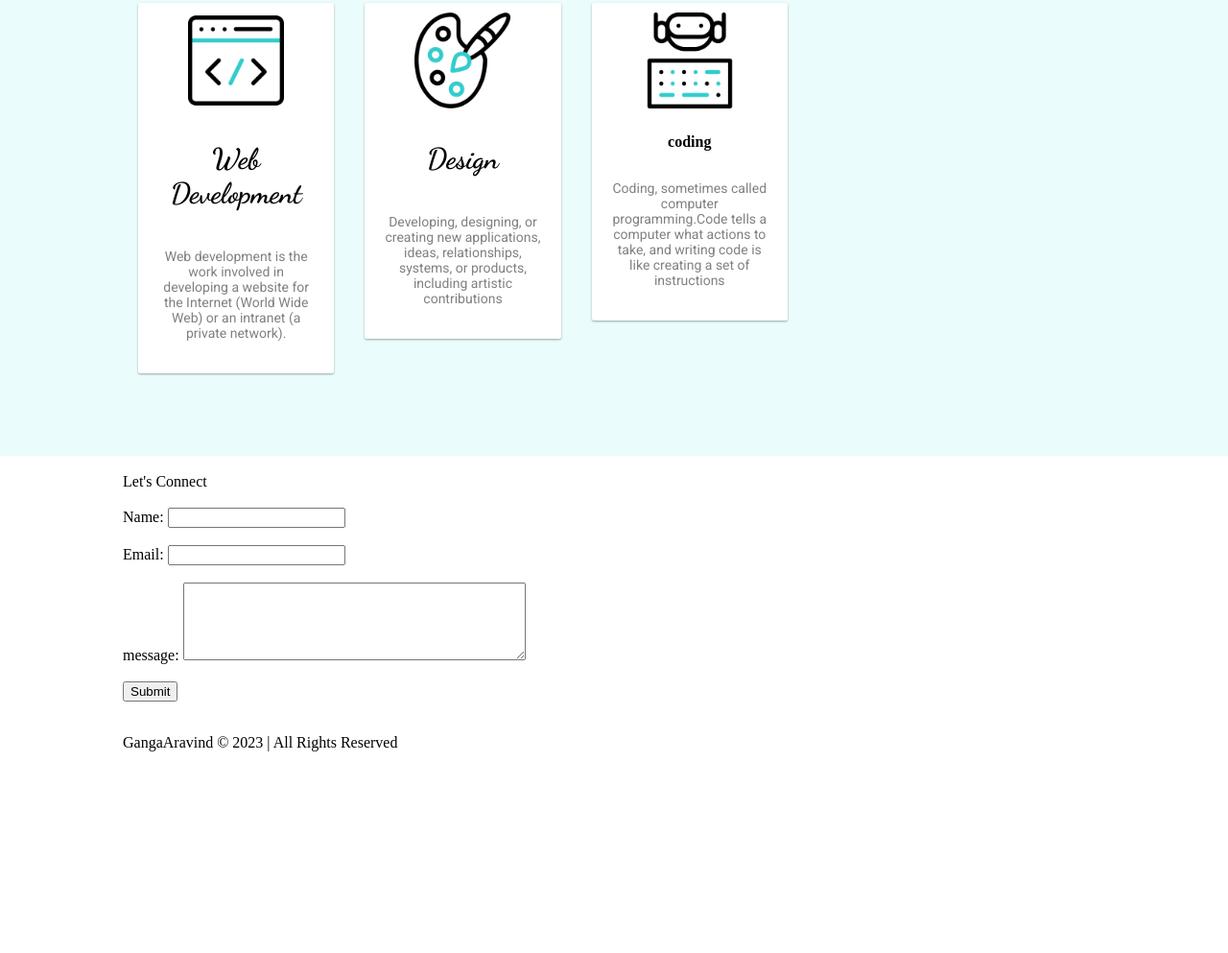
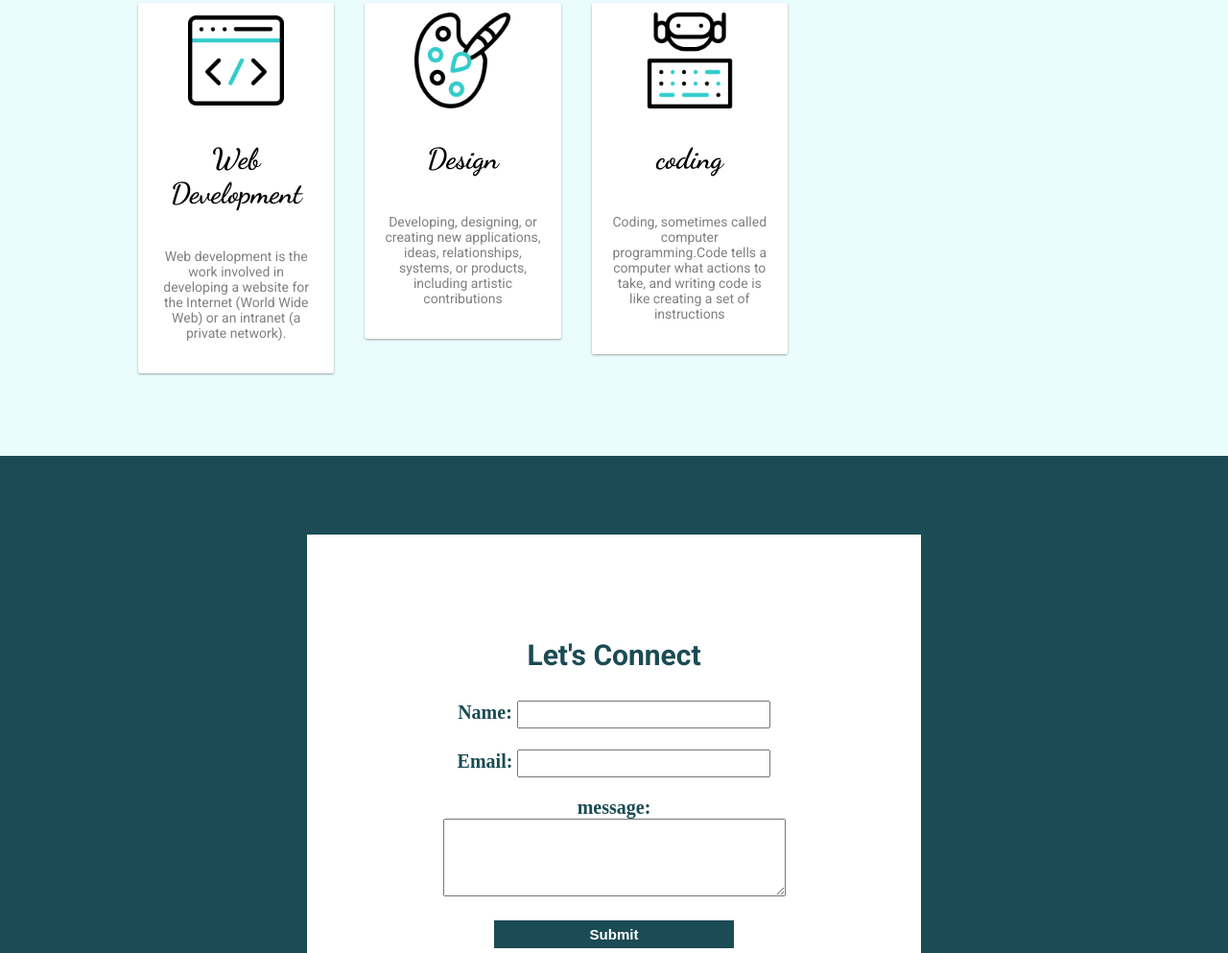
Before and after one commit to GangaAravind/Personal-Website, a plain HTML site: page index.html in a window 1280 px wide. Shown: the part 1341-2334 px from the top of the page at 96% size. Before the commit the page ends 2140 px from the top, so only its background shows below. Drawn offline with Linux system fonts and the light colour scheme.

Commit message:
Add files via upload

```diff
--- a/index.html
+++ b/index.html
@@ -68,34 +68,37 @@
                 <div class="box card card-1">
 
                         <img src="coding.png" alt="coding" height="100px" width="100px" >
-                        <h4>coding</h4>
+                        <h3>coding</h3>
                         <p>Coding, sometimes called computer programming.Code tells a computer what actions to take, and writing code is like creating a set of instructions</p>
 
 
                 </div>
                 </section>
+
+                <section style="background-color: #1b4b54;">
+                    <br>
                 <section id="forms">
                     <div class="container">
                         <br>
-            <h>Let's Connect</h>
+            <h4>Let's Connect</h4>
             <form action="">
                 <br>
-        <div>
+        <div class="form-group">
                 <label>Name:</label>
             <input type="text">
             </div>
             <br>
-            <div>
+            <div class="form-group">
                 <label>Email:</label>
             <input type="email">
             </div>
             <br>
-            <div>
+            <div class="form-group">
 <label for="message">message:</label>
 <textarea cols="42" rows="5" tabindex="4"></textarea>
             </div>
           <br>
-            <div>
+            <div class="form-group">
             <input class="button" type="submit">
             </div>
         </form>
--- a/style.css
+++ b/style.css
@@ -173,3 +173,47 @@ padding:10px;
     font-family:'Roboto',sans-serif ;
     padding:10px;
   }
+  #forms h4{
+    margin-top: 20px;
+    margin-bottom: 10px;
+    font-size: 30px;
+    font-weight: bold;
+    color: #1b4b54;
+    font-family: 'Roboto',sans-serif;
+    text-align: center;
+  }
+  #forms{
+    margin: 5% 25%;
+    padding:70px;
+background-color:white;
+text-align:center;
+  }
+
+#forms .form-group{
+    font-size: 20px;
+    color: #1b4b54;
+    font-weight: bold;
+}
+input{
+    width: 250px;
+    padding: 5px;
+    margin:2px 0;
+
+}
+#forms .button{
+    font-size: 15px;
+    font-weight:bold;
+    color: white;
+    background-color: #1b4b54;
+    border:1px solid #1b4b54;
+}
+#forms .button:hover{
+    color: #1b4b54;
+    background-color: white;
+}
+footer{
+    padding:10px;
+    color: #1b4b54;
+    background-color: white;
+    text-align: center;
+}
```
